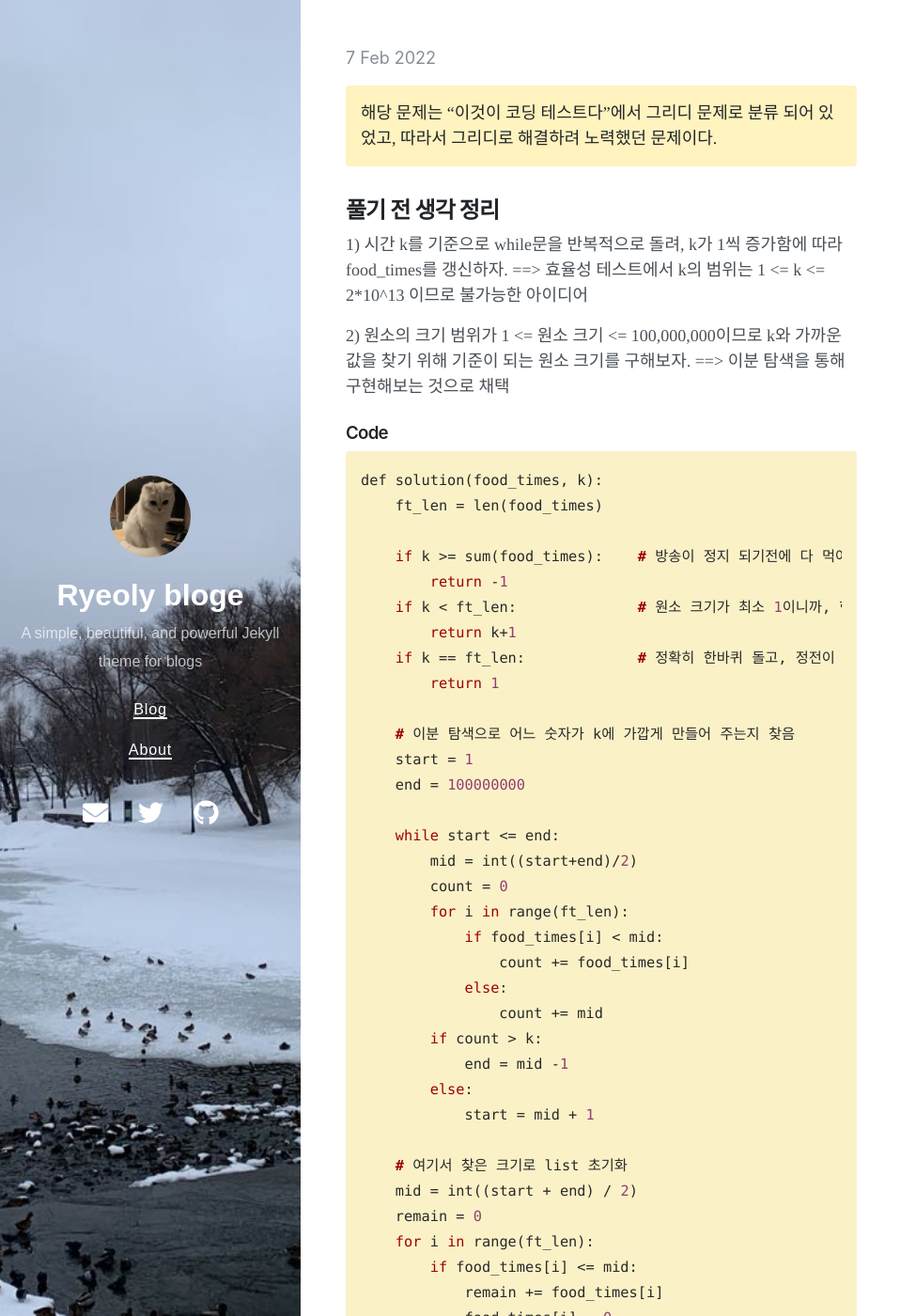
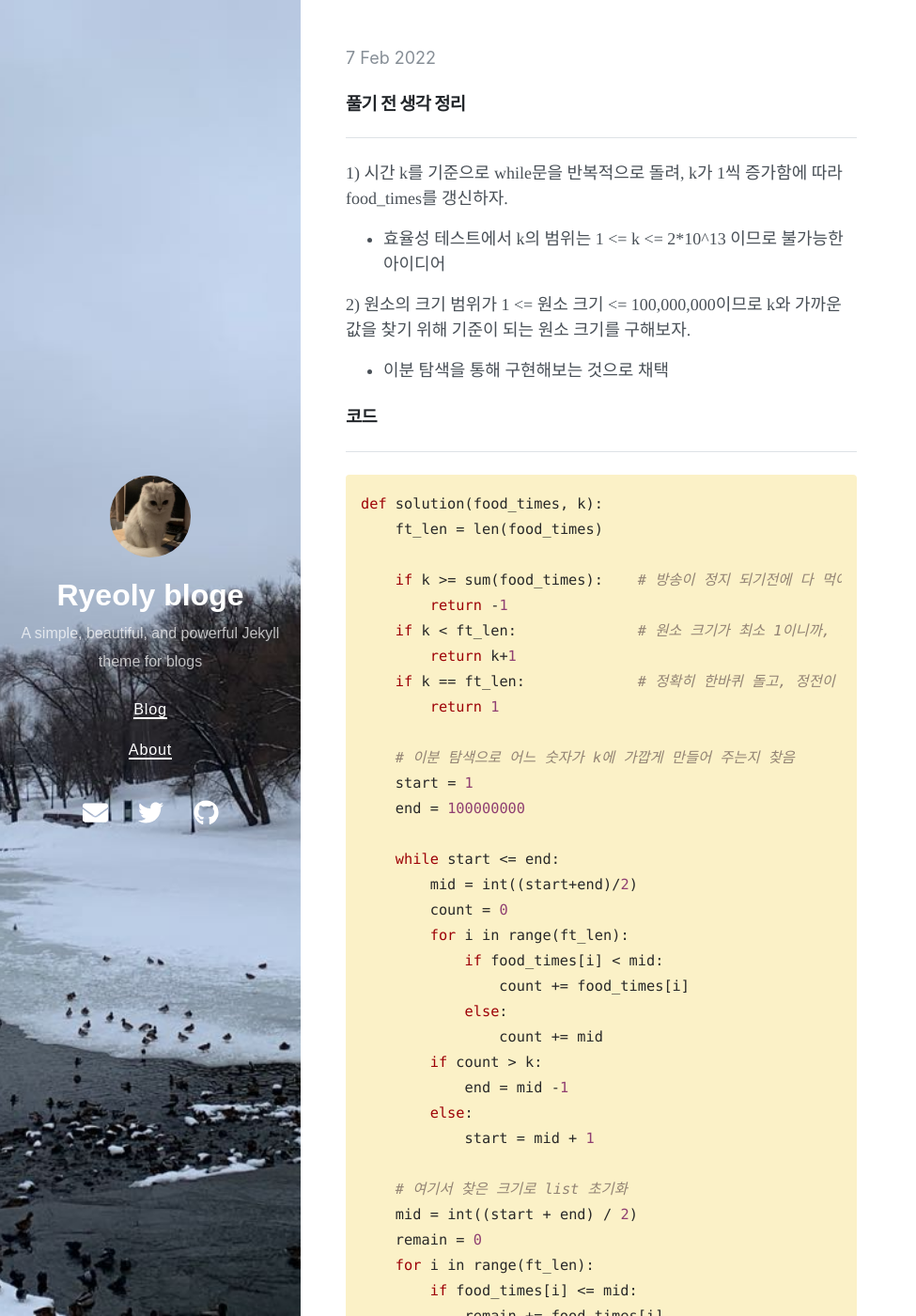
Before and after one commit to Ryeoly/Ryeoly.github.io, a Jekyll site: the page built from _posts/2022-01-24-algorithms.md, in a window 1280 px wide and 1400 px high. Shown: the whole window at 94% size, without its empty margins (0-975 px from the left). Built offline with Jekyll 4.4.1, drawn with Linux system fonts in a browser that asks for light colours; nearby versions of some CDN libraries; our own code applies the rules of GitHub Pages for plain Markdown files; some of the changed text lies outside the part shown.

Commit message:
test post5

````diff
--- a/_posts/2022-01-24-algorithms.md
+++ b/_posts/2022-01-24-algorithms.md
@@ -1,25 +1,28 @@
 ---
-layout: post
 title: [프로그래머스] 무지의 먹방 라이브
-date: 2022-01-24 20:00 +0800
-last_modified_at: 2022-01-24 20:00:00 +0800
-tags: [programmers, binary_search]
-toc:  true
+categories:
+  - algorithms_study
+tags:
+  - programmers
+  - binary_search
+toc: true
 ---
-해당 문제는 "이것이 코딩 테스트다"에서 그리디 문제로 분류 되어 있었고, 따라서 그리디로 해결하려 노력했던 문제이다.
-{: .message }
 
-## 풀기 전 생각 정리
+### 풀기 전 생각 정리
+
+---
+
 1) 시간 k를 기준으로 while문을 반복적으로 돌려, k가 1씩 증가함에 따라 food_times를 갱신하자.
-==> 효율성 테스트에서 k의 범위는 1 <= k <= 2*10^13 이므로 불가능한 아이디어
+- 효율성 테스트에서 k의 범위는 1 <= k <= 2*10^13 이므로 불가능한 아이디어
 
 2) 원소의 크기 범위가 1 <= 원소 크기 <= 100,000,000이므로 k와 가까운 값을 찾기 위해 기준이 되는 원소 크기를 구해보자.
-==> 이분 탐색을 통해 구현해보는 것으로 채택
+- 이분 탐색을 통해 구현해보는 것으로 채택
 
+### 코드
 
-### Code
+---
 
-{% highlight js %}
+```python
 def solution(food_times, k):
     ft_len = len(food_times)
 
@@ -65,6 +68,4 @@ def solution(food_times, k):
             k -= 1
         if k == -1:
             return i+1
-
-
-{% endhighlight %}
+```
````
